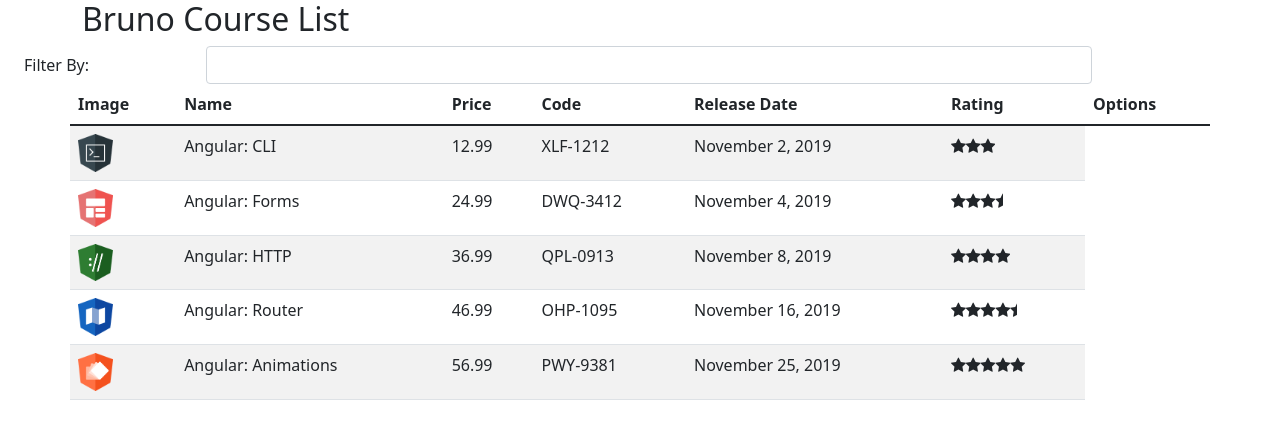
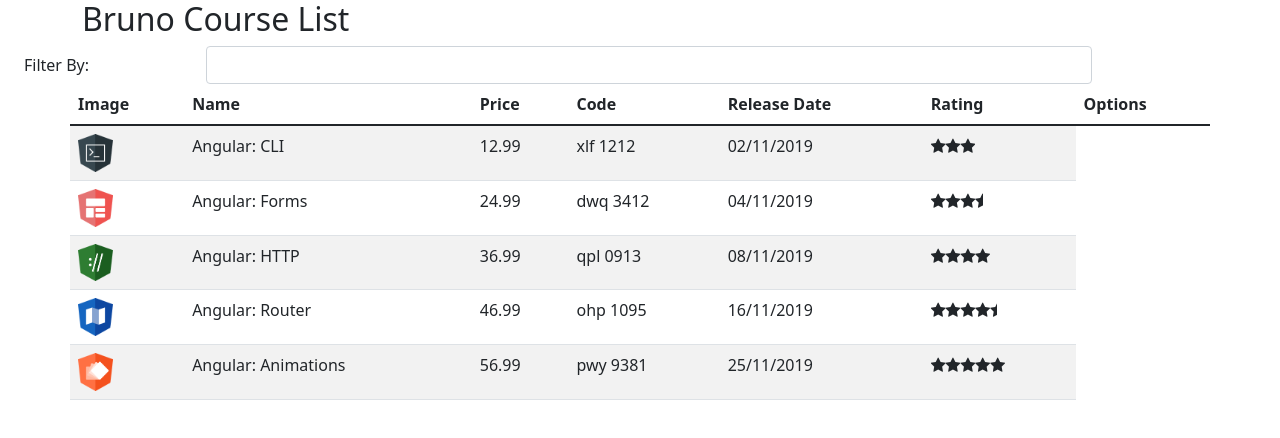
Before and after one commit to Brunostaine/Courses-bruno-angular, an Angular app: page / in a window 1280 px wide. Shown: the top 438 px of the page. Built offline with nearby package versions, Linux system fonts and the light colour scheme.

Commit message:
:sparkles: Criação de um pipe novo

```diff
--- a/src/app/app.module.ts
+++ b/src/app/app.module.ts
@@ -5,13 +5,15 @@
 import { AppComponent } from './app.component';
 import { courseListComponent } from './courses/course-list.component';
 import { StarComponent } from './star/star.component';
+import { ReplacePipe } from './pipe/replace.pipe';
 
 
 @NgModule({ //decorator
   declarations: [
     AppComponent,
     courseListComponent, // está vindo do course list component
-    StarComponent
+    StarComponent,
+    ReplacePipe
   ],
   imports: [
     BrowserModule,
--- a/src/app/courses/course-list.component.html
+++ b/src/app/courses/course-list.component.html
@@ -25,8 +25,8 @@
             <td><img [src]="course.imageUrl"></td>
             <td>{{ course.name}}</td>
             <td>{{ course.price}}</td>
-            <td>{{ course.code}}</td>
-            <td>{{ course.releaseDate }}</td>
+            <td>{{ course.code | lowercase | replace: '-' : ' '}}</td>
+            <td>{{ course.releaseDate | date: 'dd/MM/yyyy' }}</td>
             <td>
                 <app-star [rating]="course.rating"></app-star>
             </td>
--- a/src/app/courses/course-list.component.ts
+++ b/src/app/courses/course-list.component.ts
@@ -1,8 +1,6 @@
 import { Component, OnInit } from "@angular/core";
 import { Course } from "./course";
 import { CourseService } from "./course.service";
-
-
 
 @Component({
     selector: 'app-course-list',
--- /dev/null
+++ b/src/app/pipe/replace.pipe.ts
@@ -0,0 +1,12 @@
+import { Pipe, PipeTransform } from "@angular/core";
+
+@Pipe({
+    name: 'replace'
+})
+export class ReplacePipe implements PipeTransform {
+    transform(value: string, char: string, valueToReplace: string) {
+        return value.replace(char, valueToReplace)
+    }
+}
+
+// Declarar o pipe no app module
```
